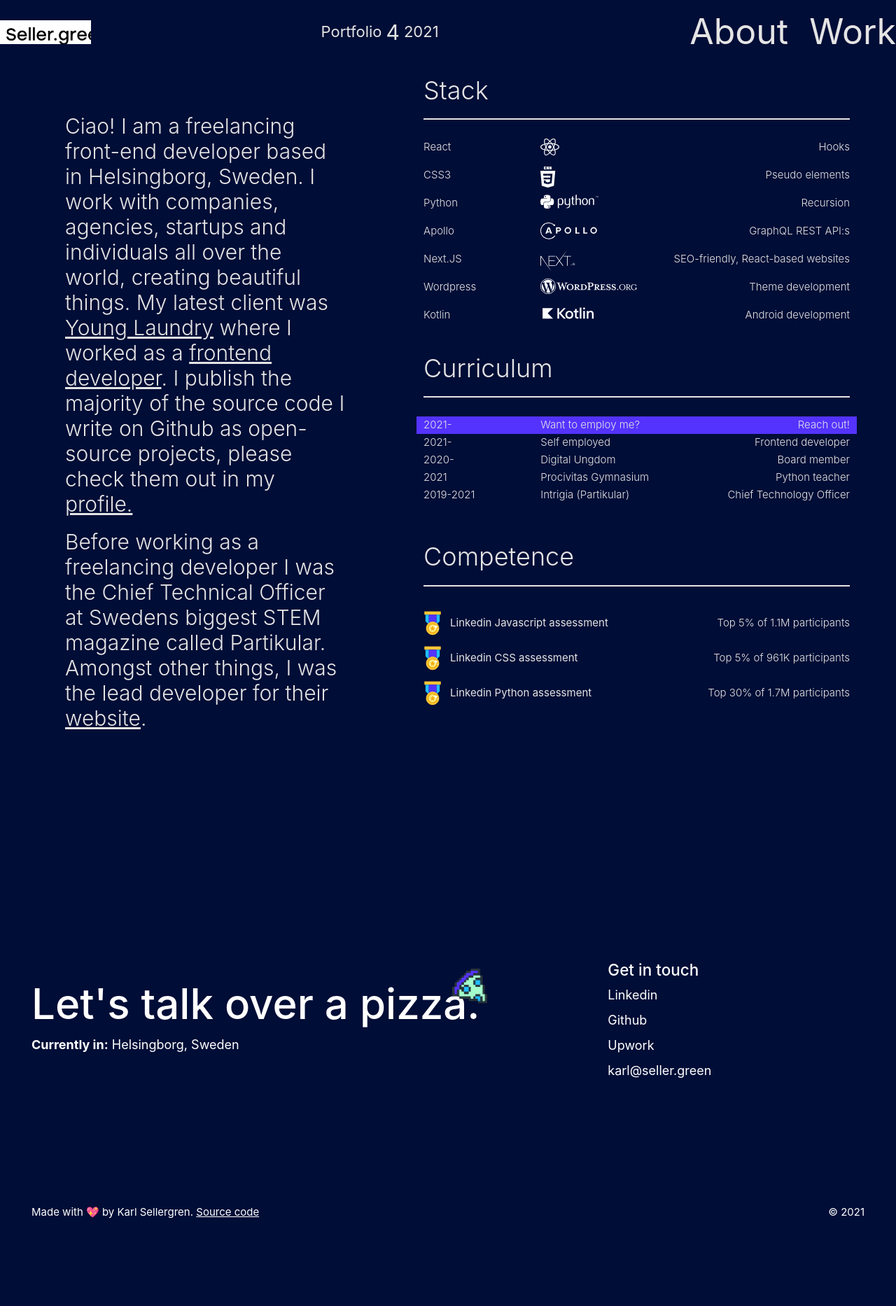
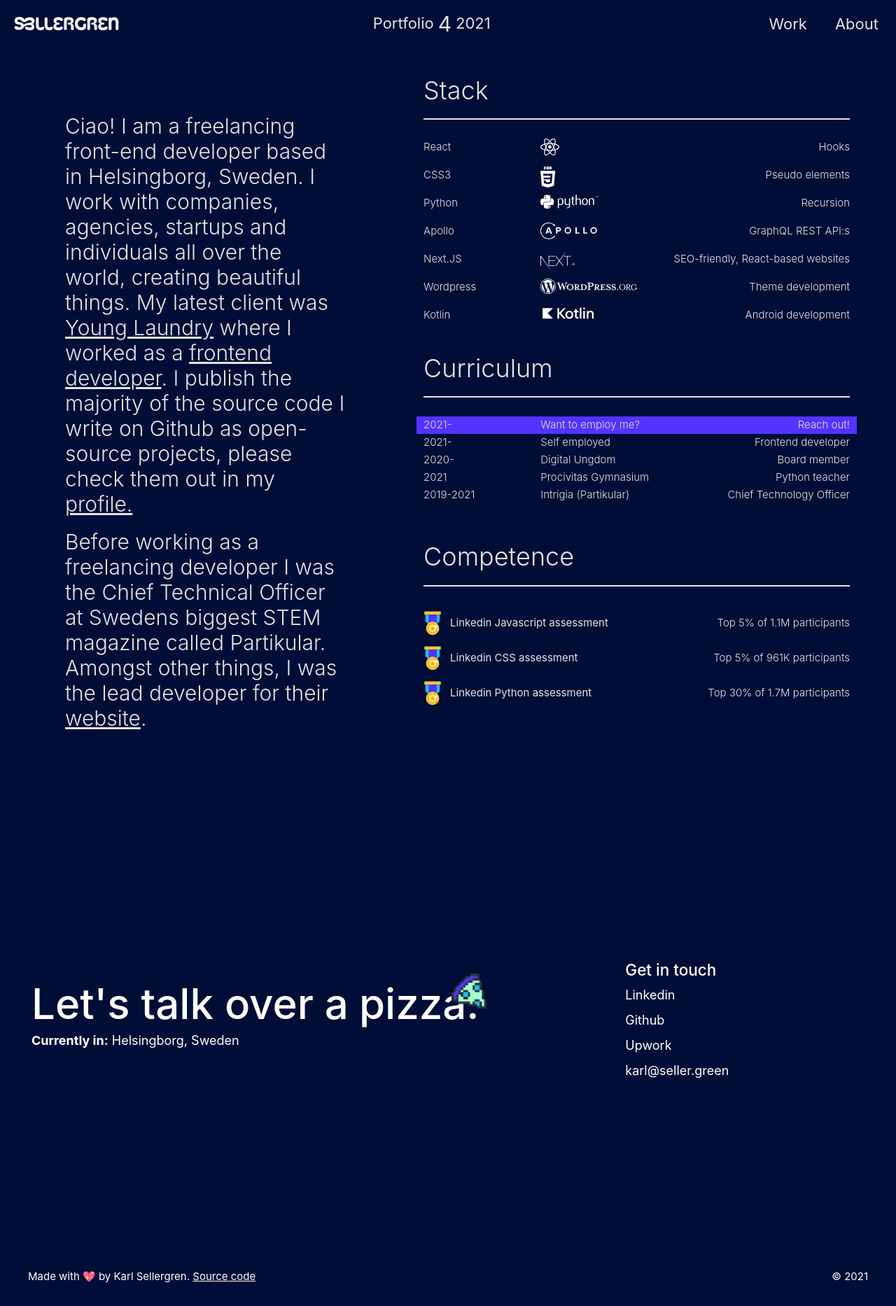
Before and after one commit to golden-hero/staking-port, a Next.js app: page /about in a window 1280 px wide. Shown: the whole page at 70% size. Before the commit the page ends 1782 px from the top, so only its background shows below. Built offline with nearby package versions, Linux system fonts and the light colour scheme; a web font is replaced by a local one.

Commit message:
Made home page responsive, added image wobble, added logo

```diff
--- a/components/footer.jsx
+++ b/components/footer.jsx
@@ -30,15 +30,30 @@
             position: "relative"
           }}
         >
-          <Row style={{ height: "80vh" }}>
+          <Row>
             <Col
               md={8}
               style={{
                 display: "flex",
                 alignItems: "center",
+                height: "80vh",
               }}
             >
               <div style={{ position: "relative" }}>
+                <h4
+                  style={{
+                    color: "white",
+                    fontSize: 60,
+                    marginLeft: 30,
+                    lineHeight: "1"
+                  }}
+                >
+                  Let's talk over <span style={{display: "inline-block",marginRight: 15}}>a</span>
+                  <span style={{
+                    display: "inline-block",
+                    position: "relative"
+                  }}>
+                    pizza.
                     <div
                       style={{
                         position: "absolute",
@@ -54,14 +69,7 @@
                         height="50"
                       />
                     </div>
-                <h4
-                  style={{
-                    color: "white",
-                    fontSize: 60,
-                    marginLeft: 30
-                  }}
-                >
-                  Let's talk over a pizza.
+                  </span>
                 </h4>
                 <p style={{color:"white",marginLeft:30}}><b>Currently in:</b> Helsingborg, Sweden</p>
               </div>
@@ -70,7 +78,7 @@
                 display: "flex",
                 alignItems: "center",
               }}>
-            <div>
+            <div style={{ marginRight: 30, marginLeft: 25, padding: "20px 0" }}>
               <h5 style={{color:"white"}}>Get in touch</h5>
               <a href="https://www.linkedin.com/in/karlsellergren" style={{color:"white",display:"block",margin:"7px 0"}}>Linkedin</a>
               <a href="https://www.github.com/sakerhetspolisen" style={{color:"white",display:"block",margin:"7px 0"}}>Github</a>
@@ -79,20 +87,21 @@
             </div>
             </Col>
           </Row>
+          <Row style={{ justifyContent: "space-between", margin: "30px 10px" }}>
+            <Col md={"auto"}>
               <p style={{
                 color:"white",
-              position: "absolute",
-              left: 45,
-              bottom: 20,
-              fontSize: 15
+                fontSize: 15,
+                margin: 0
                 }}>Made with &#128150; by Karl Sellergren. <a href="https://www.github.com/sakerhetspolisen" style={{color:"white",textDecoration: "underline",}}>Source code</a></p>
+            </Col>
+            <Col md={"auto"}>
               <p style={{
                 color:"white",
-              position: "absolute",
-              right: 45,
-              bottom: 20,
-              fontSize: 15
-              }}>© {(new Date().getFullYear())}</p>
+                fontSize: 15,
+                margin: 0
+              }}>© {(new Date().getFullYear())}</p></Col>
+          </Row>
         </Container>
       </footer>
     </>
--- a/components/homeBanner.jsx
+++ b/components/homeBanner.jsx
@@ -39,7 +39,7 @@
           style={{
             position: "absolute",
             top: "50%",
-            left: "50%",
+            left: "calc(50% + 10px)",
             transform: "translate(-50%,-50%)",
             padding: "0",
             display: "block",
--- a/components/layout.jsx
+++ b/components/layout.jsx
@@ -13,7 +13,7 @@
             <>
               <Image
                 priority
-                src="/images/logo.png"
+                src="/images/logo.svg"
                 className={styles.headerLogo}
                 layout="fill"
               />
@@ -24,7 +24,7 @@
                 <a>
                   <Image
                     priority
-                    src="/images/logo.png"
+                    src="/images/logo.svg"
                     className={styles.headerLogo}
                     layout="fill"
                   />
--- a/components/snakeGame.jsx
+++ b/components/snakeGame.jsx
@@ -357,7 +357,7 @@
     }
 
     return (
-      <div className={styles.container}>
+      <div className={`${styles.container} hide-on-mobile`}>
         <div
           id={styles.gameBoard}
           style={{
--- a/pages/about.jsx
+++ b/pages/about.jsx
@@ -3,7 +3,7 @@
 import utilStyles from "../styles/utils.module.css";
 import Layout from "../components/layout";
 import { Container, Col, Row } from "react-bootstrap";
-import StackItem from "../components/stackItem"
+import StackItem from "../components/stackItem";
 
 export default function FirstPost() {
   return (
--- a/styles/layout.module.css
+++ b/styles/layout.module.css
@@ -3,8 +3,8 @@
 }
 
 .headerLogo {
-  height: 34px;
-  width: 130px;
+  height: 40px;
+  width: 150px;
   display: inline-block;
   position: relative;
 }
@@ -15,7 +15,8 @@
   flex-wrap: nowrap;
   justify-content: space-between;
   align-items: center;
-  top: 20px;
+  top: 0;
+  padding: 10px 20px;
   left: 0;
   width: 100%;
   z-index: 1000;
@@ -57,8 +58,10 @@
 .nav ul li {
   display: inline-block;
   line-height: 1;
-  font-size: 50px;
+  font-size: 22px;
   margin-left: 30px;
+  padding: 5px;
+  float: right;
 }
 .nav ul li a {
   color: var(--text-color);
--- a/styles/utils.module.css
+++ b/styles/utils.module.css
@@ -56,3 +56,12 @@
 .lightText {
   color: #666;
 }
+
+@media screen and (max-width:576px) {
+  .headingLg {
+    font-size: 1.6rem;
+  }
+  .headingXl {
+    font-size: 1.6rem;
+  }
+}
```
Also changed, not shown: styles/eventWithImages.module.css (+52 -15 lines), styles/homeBanner.module.css (+18 -2 lines), styles/yearBanner.module.css (+4 -3 lines), public/images/logo.png, public/images/logo.svg (added). Lines whose indentation alone changed are shown as unchanged.
